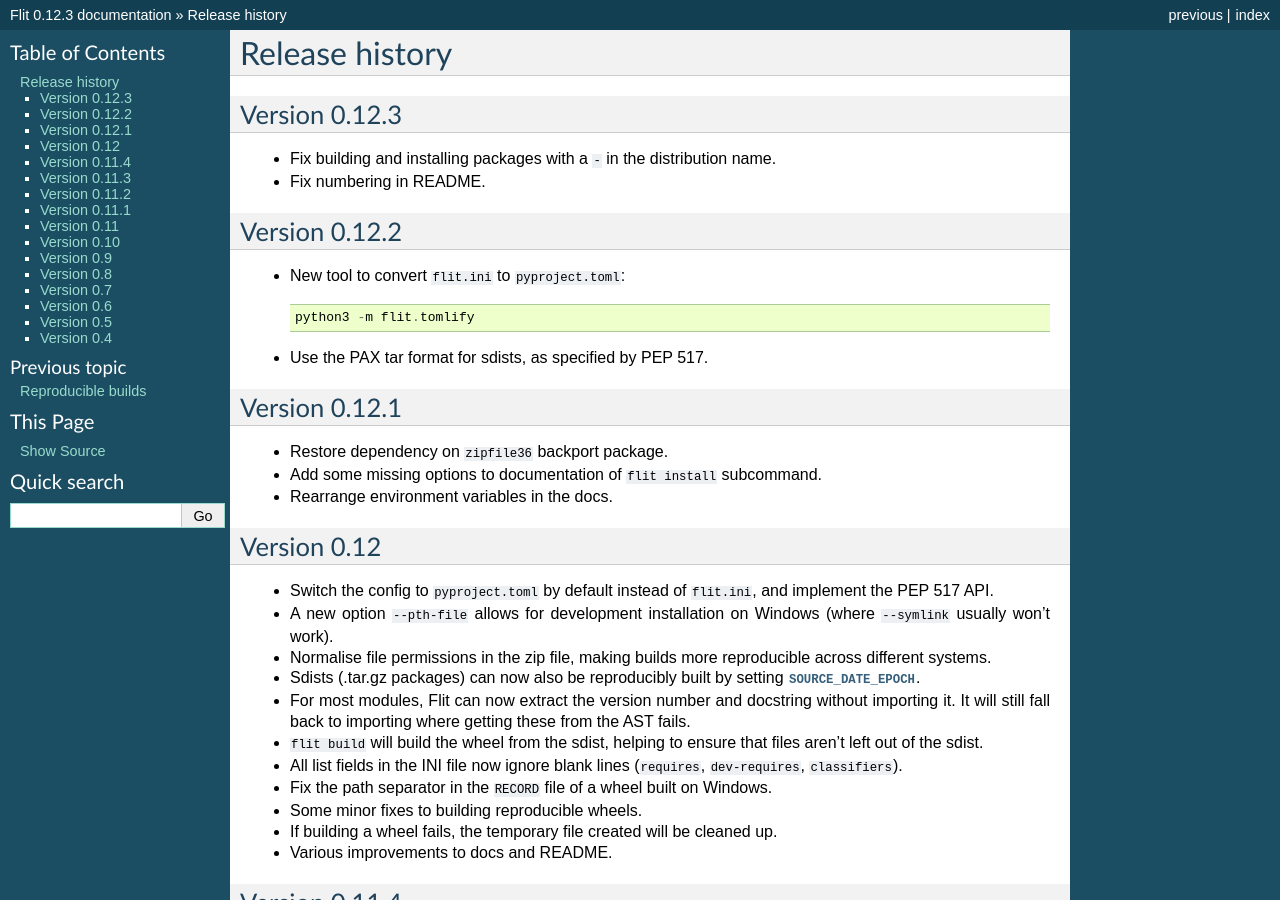
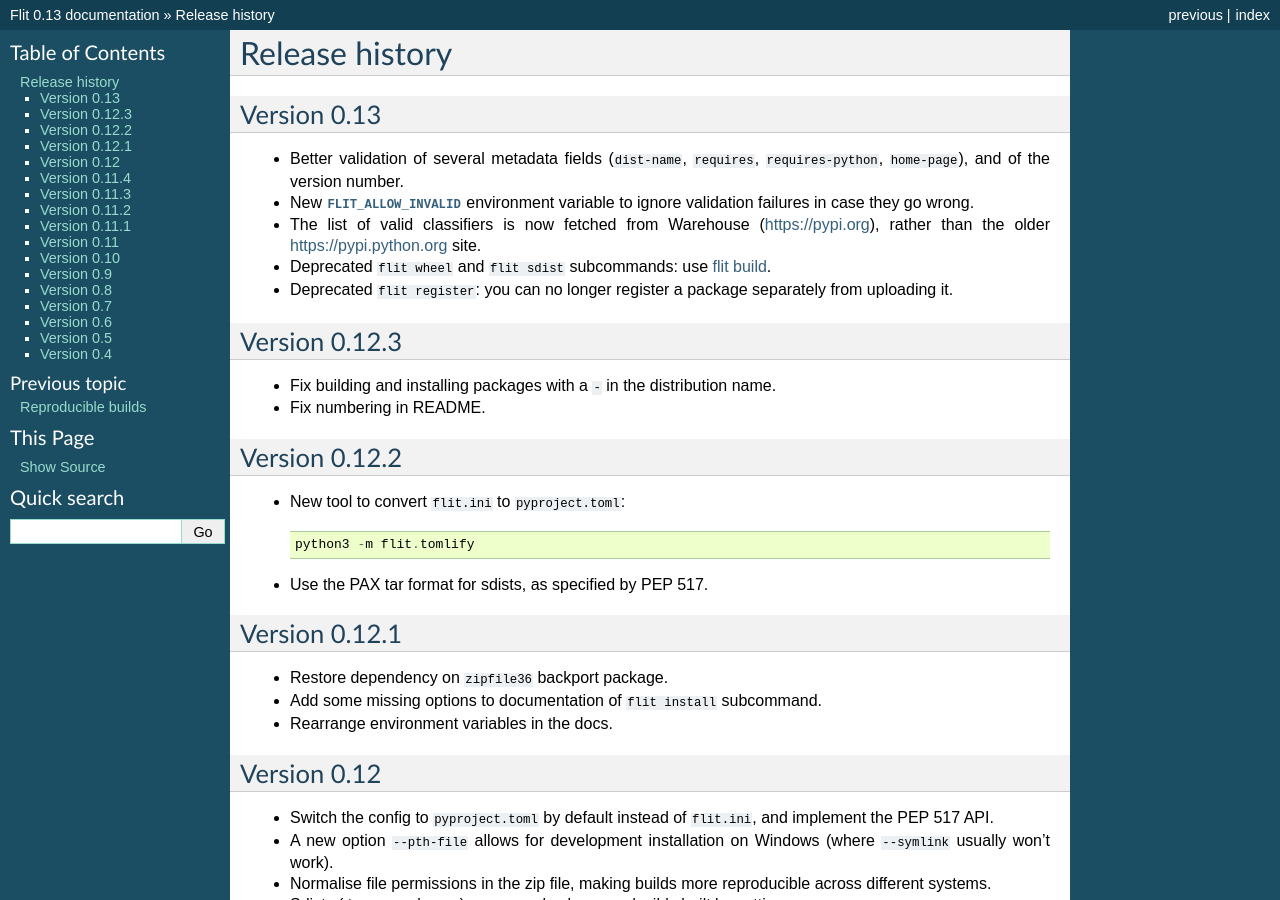
Before and after one commit to pypa/flit, a Sphinx documentation site: the page built from doc/history.rst, in a window 1280 px wide and 900 px high. Built offline with Sphinx 7.4.7, drawn with Linux system fonts in a browser that asks for light colours; some of the changed text lies outside the part shown.

Commit message:
Version number -> 0.13

```diff
--- a/doc/cmdline.rst
+++ b/doc/cmdline.rst
@@ -30,6 +30,8 @@
 .. option:: --debug
 
    Show more detailed logs about what flit is doing.
+
+.. _build_cmd:
 
 ``flit build``
 --------------
--- a/doc/conf.py
+++ b/doc/conf.py
@@ -53,7 +53,7 @@
 # built documents.
 #
 # The short X.Y version.
-version = '0.12.3'
+version = '0.13'
 # The full version, including alpha/beta/rc tags.
 release = version #+ '.1'
 
--- a/doc/history.rst
+++ b/doc/history.rst
@@ -1,5 +1,19 @@
 Release history
 ===============
+
+Version 0.13
+------------
+
+- Better validation of several metadata fields (``dist-name``, ``requires``,
+  ``requires-python``, ``home-page``), and of the version number.
+- New :envvar:`FLIT_ALLOW_INVALID` environment variable to ignore validation
+  failures in case they go wrong.
+- The list of valid classifiers is now fetched from Warehouse (https://pypi.org),
+  rather than the older https://pypi.python.org site.
+- Deprecated ``flit wheel`` and ``flit sdist`` subcommands: use
+  :ref:`build_cmd`.
+- Deprecated ``flit register``: you can no longer register a package separately
+  from uploading it.
 
 Version 0.12.3
 --------------
--- a/flit/__init__.py
+++ b/flit/__init__.py
@@ -7,7 +7,7 @@
 from . import common
 from .log import enable_colourful_output
 
-__version__ = '0.12.3'
+__version__ = '0.13'
 
 log = logging.getLogger(__name__)
 
```
